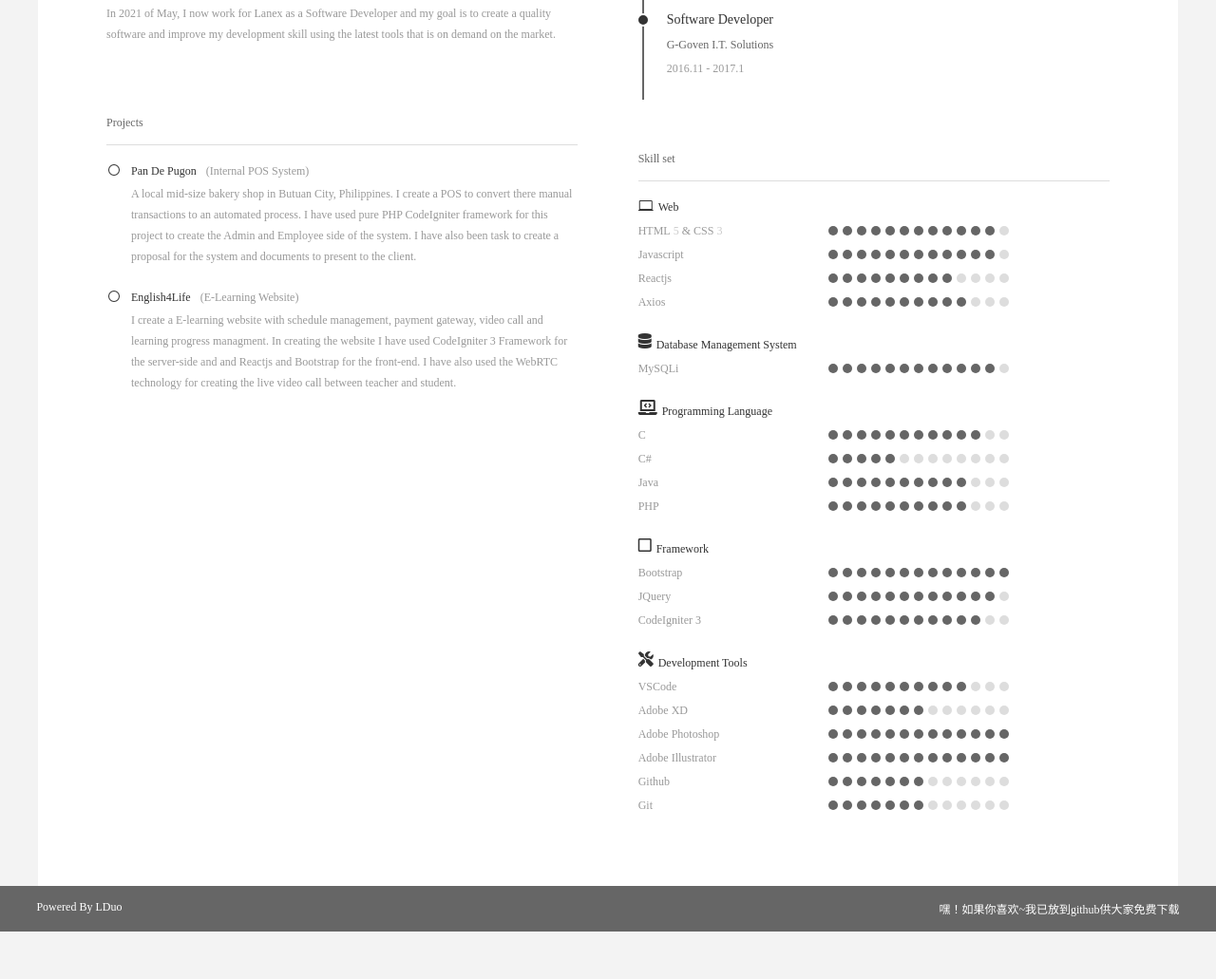
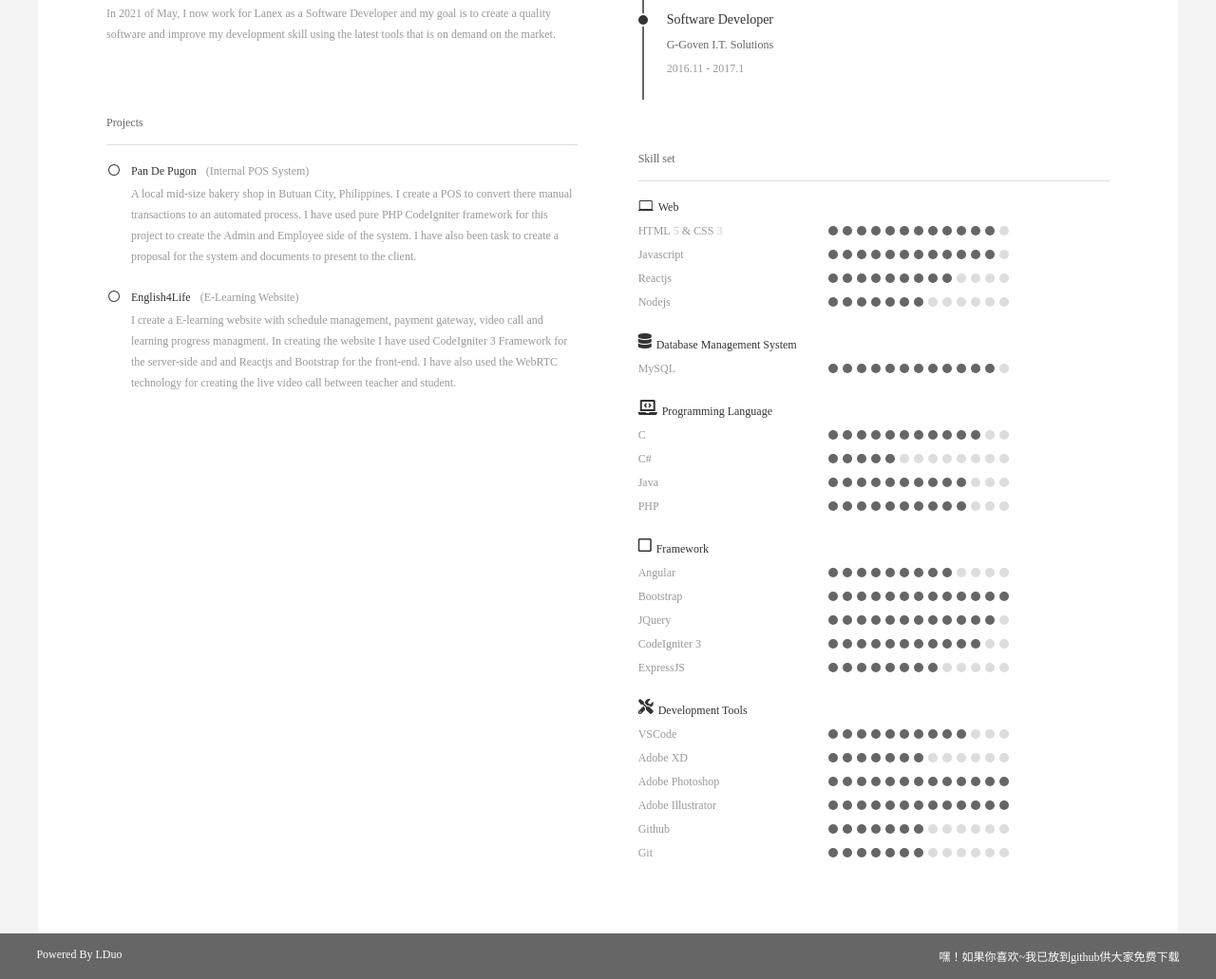
Before and after one commit to carlsoncascara/lanex-carlsoncascara, a plain HTML site: page index.html in a window 1280 px wide. Shown: the part 632-1663 px from the top of the page at 95% size. Before the commit the page ends 1613 px from the top, so only its background shows below. Drawn offline with Linux system fonts and the light colour scheme.

Commit message:
feat: update

```diff
--- a/index.html
+++ b/index.html
@@ -216,11 +216,8 @@
                             </dd>
                         </dl>
                         <dl class="clearfix">
-                            <dt>Axios</dt>
+                            <dt>Nodejs</dt>
                             <dd>
-                                <b></b>
-                                <b></b>
-                                <b></b>
                                 <b></b>
                                 <b></b>
                                 <b></b>
@@ -231,6 +228,9 @@
                                 <em></em>
                                 <em></em>
                                 <em></em>
+                                <em></em>
+                                <em></em>
+                                <em></em>
                             </dd>
                         </dl>
                         <dl class="clearfix mt20">
@@ -238,7 +238,7 @@
                             <dd></dd>
                         </dl>
                         <dl class="clearfix">
-                            <dt>MySQLi</dt>
+                            <dt>MySQL</dt>
                             <dd>
                                 <b></b>
                                 <b></b>
@@ -336,6 +336,24 @@
                             <dd></dd>
                         </dl>
                         <dl class="clearfix">
+                            <dt>Angular</dt>
+                            <dd>
+                                <b></b>
+                                <b></b>
+                                <b></b>
+                                <b></b>
+                                <b></b>
+                                <b></b>
+                                <b></b>
+                                <b></b>
+                                <b></b>
+                                <em></em>
+                                <em></em>
+                                <em></em>
+                                <em></em>
+                            </dd>
+                        </dl>
+                        <dl class="clearfix">
                             <dt>Bootstrap</dt>
                             <dd>
                                 <b></b>
@@ -385,6 +403,24 @@
                                 <b></b>
                                 <b></b>
                                 <b></b>
+                                <em></em>
+                                <em></em>
+                            </dd>
+                        </dl>
+                        <dl class="clearfix">
+                            <dt>ExpressJS</dt>
+                            <dd>
+                                <b></b>
+                                <b></b>
+                                <b></b>
+                                <b></b>
+                                <b></b>
+                                <b></b>
+                                <b></b>
+                                <b></b>
+                                <em></em>
+                                <em></em>
+                                <em></em>
                                 <em></em>
                                 <em></em>
                             </dd>
```
